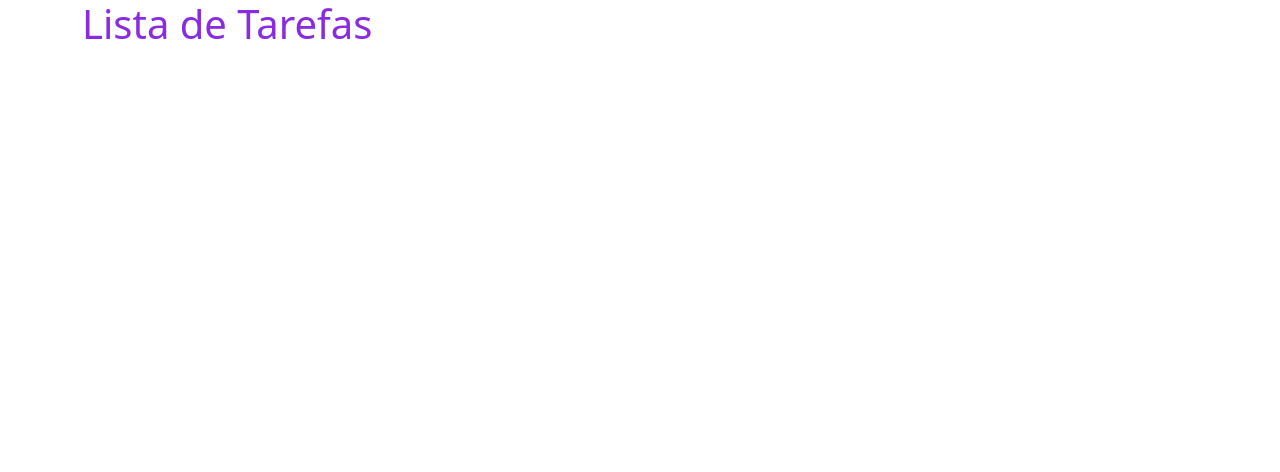
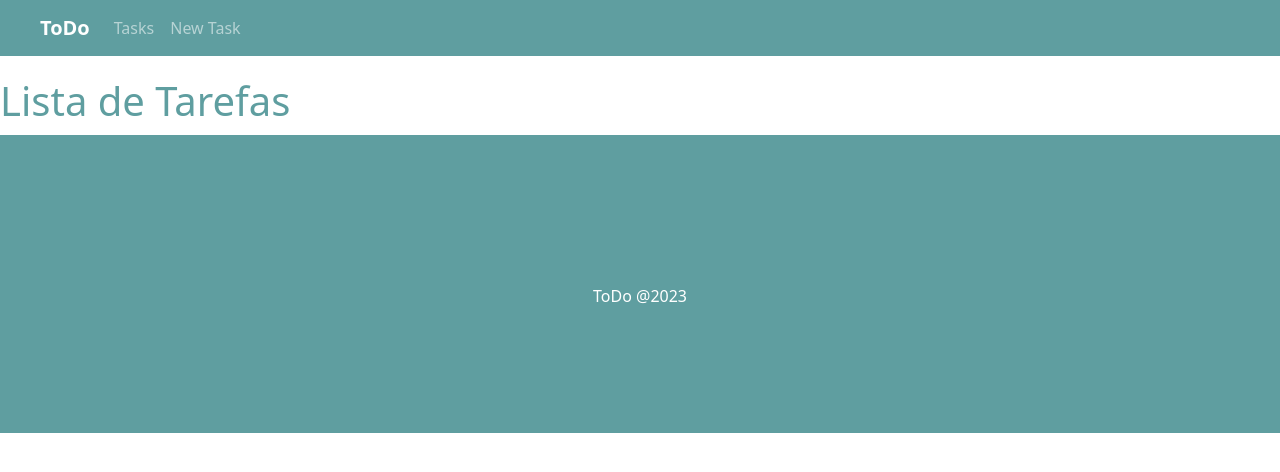
Before and after one commit to montenegroleticia/To-do, a Django app: page / in a window 1280 px wide. Shown: the top 472 px of the page. Run offline with Django 4.2, Linux system fonts and the light colour scheme.

Commit message:
NavBar and Footer layout

```diff
--- a/tasks/static/styles/style.css
+++ b/tasks/static/styles/style.css
@@ -1,3 +1,30 @@
+.container-fluid {
+  padding: 0;
+}
+
+.navbar {
+  border-bottom: 1px solid #fff;
+  margin-bottom: 20px;
+}
+
+.navbar-brand {
+  font-weight: bold;
+  margin-left: 40px;
+}
+
 h1 {
-    color: blueviolet;
+  color: cadetblue;
 }
+
+footer {
+  background-color: cadetblue;
+  height: 300px;
+  border-top: 2px solid #fff;
+}
+
+footer p {
+  color: #fff;
+  text-align: center;
+  top: 50%;
+  position: relative;
+}
--- a/tasks/templates/base.html
+++ b/tasks/templates/base.html
@@ -14,7 +14,42 @@
     <link rel="stylesheet" href="{% static 'styles/style.css' %}" />
   </head>
   <body>
-    <div class="container">{% block content %} {% endblock %}</div>
+    <div class="container-fluid">
+      <nav
+        class="navbar navbar-expand-lg navbar-dark"
+        style="background-color: cadetblue"
+      >
+        <a class="navbar-brand" href="#">ToDo</a>
+        <button
+          class="navbar-toggler"
+          type="button"
+          data-toggle="collapse"
+          data-target="#navbarSupportedContent"
+          aria-controls="navbarSupportedContent"
+          aria-expanded="false"
+          aria-label="Toggle navigation"
+        >
+          <span class="navbar-toggler-icon"></span>
+        </button>
+
+        <div class="collapse navbar-collapse" id="navbarSupportedContent">
+          <ul class="navbar-nav mr-auto">
+            <li class="nav-item">
+              <a class="nav-link" href="#">Tasks</a>
+            </li>
+            <li class="nav-item">
+              <a class="nav-link" href="#">New Task</a>
+            </li>
+          </ul>
+        </div>
+      </nav>
+
+      {% block content %} {% endblock %}
+
+      <footer>
+        <p>ToDo @2023</p>
+      </footer>
+    </div>
     <script
       src="https://cdn.jsdelivr.net/npm/bootstrap@5.3.1/dist/js/bootstrap.bundle.min.js"
       integrity="sha384-HwwvtgBNo3bZJJLYd8oVXjrBZt8cqVSpeBNS5n7C8IVInixGAoxmnlMuBnhbgrkm"
--- a/todo/settings.py
+++ b/todo/settings.py
@@ -25,8 +25,7 @@ SECRET_KEY = 'django-insecure-i@bl*oigmul)-2bbi4y_91ltpm-k++tuu6)!06r9ef8^fmr7=#
 # SECURITY WARNING: don't run with debug turned on in production!
 DEBUG = True
 
-ALLOWED_HOSTS = ['.vercel.app']
-
+ALLOWED_HOSTS = ['.vercel.app', '127.0.0.1']
 
 # Application definition
 
```
